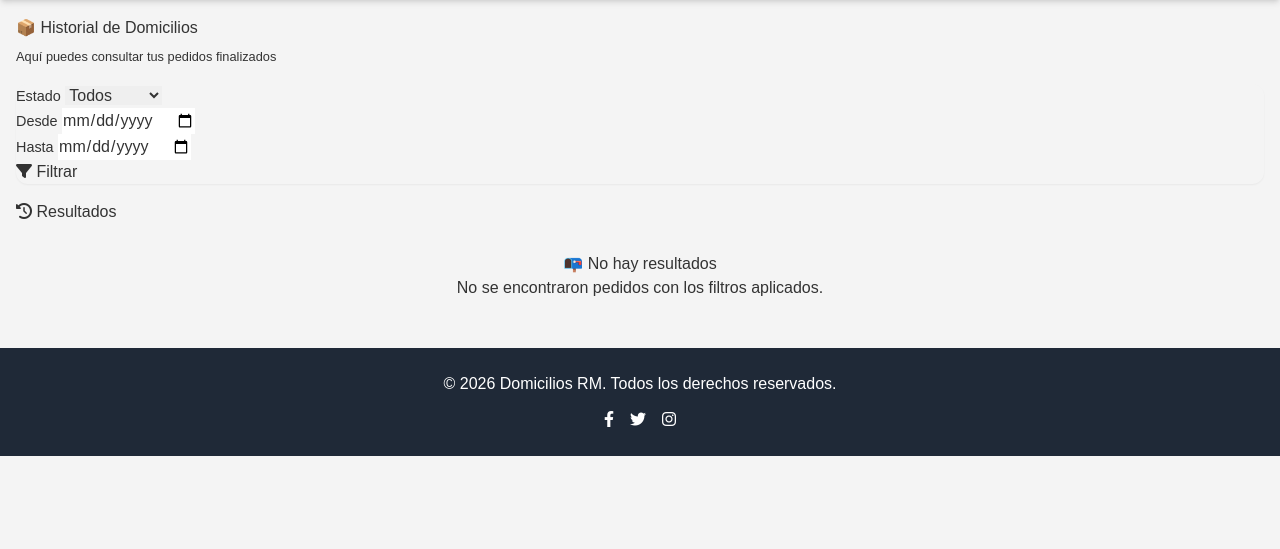
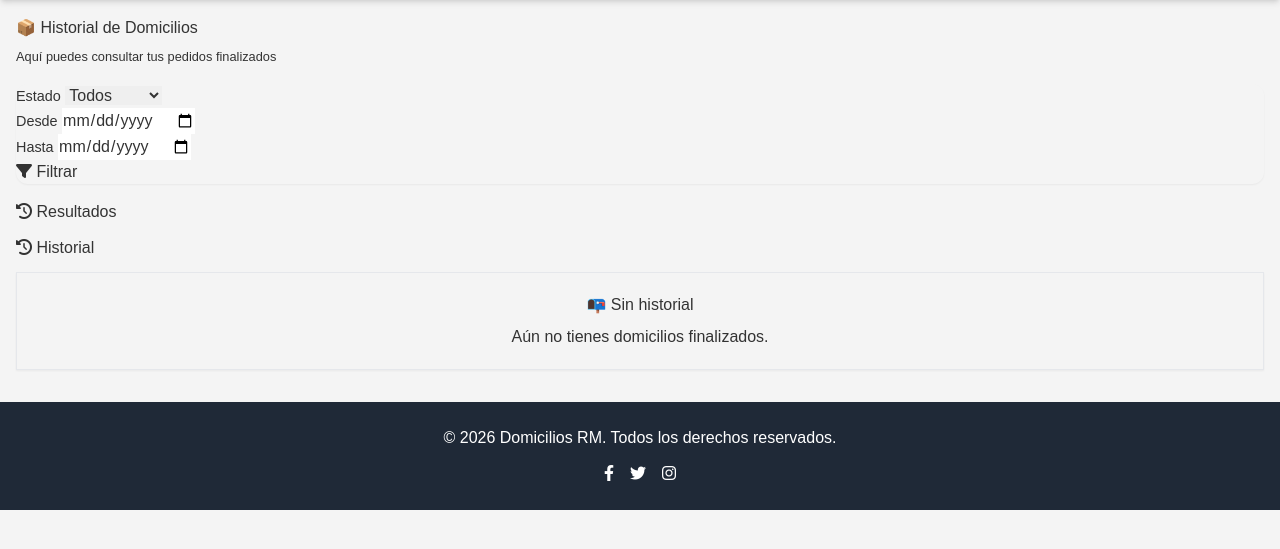
Before and after one commit to Neiro77/domiciliosrmyopal, a Python web app: template templates/driver/my_orders.html in a window 1280 px wide. Shown: the part 72-621 px from the top of the page. Run offline with Jinja, Linux system fonts and the light colour scheme; the template is opened without the code that fills it, so the values that code supplies are empty; some libraries are stand-ins or nearby versions.

Commit message:
Ajuste vista historial driver 02

```diff
--- a/templates/driver/my_orders.html
+++ b/templates/driver/my_orders.html
@@ -54,78 +54,80 @@
         <i class="fas fa-history me-1"></i> Resultados
     </h3>
 
+
+	<h3 class="mb-3">
+		<i class="fas fa-history me-1"></i> Historial
+	</h3>
+
 	{% if orders %}
 	<div class="row">
 		{% for order in orders %}
 		<div class="col-md-6 col-lg-4 mb-4">
-                <div class="card h-100 shadow-sm border-start border-success border-4">
+			<div class="card h-100 shadow border-0 rounded-4">
+
 				<div class="card-body d-flex flex-column">
 
-                        <!-- Encabezado -->
-                        <div class="d-flex justify-content-between align-items-center mb-2">
-                            <span class="fw-bold">Pedido #{{ order.id }}</span>
+					<!-- Header -->
+					<div class="d-flex justify-content-between align-items-center mb-3">
+						<span class="fw-bold fs-5">
+							Pedido #{{ order.id }}
+						</span>
 
-                            {% if order.status == 'entregado' %}
-                                <span class="badge bg-success">
-                                    <i class="fas fa-check-circle me-1"></i> Entregado
+						{% if order.status in ['entregado','finalizado'] %}
+							<span class="badge bg-success px-3 py-2">
+								<i class="fas fa-check-circle me-1"></i> Finalizado
 							</span>
 						{% elif order.status == 'cancelado' %}
-                                <span class="badge bg-danger">
+							<span class="badge bg-danger px-3 py-2">
 								<i class="fas fa-times-circle me-1"></i> Cancelado
-                                </span>
-                            {% else %}
-                                <span class="badge bg-secondary">
-                                    {{ order.status }}
 							</span>
 						{% endif %}
 					</div>
 
 					<!-- Fecha -->
-                        <div class="mb-2 text-muted small">
+					<div class="text-muted small mb-2">
 						<i class="fas fa-clock me-1"></i>
 						{{ order.order_date.strftime('%d %b %Y %I:%M %p') }}
 					</div>
 
-                        <!-- Tipo de servicio -->
-                        <p class="mb-1">
-                            <i class="fas fa-layer-group me-1"></i>
-                            <b>Tipo:</b>
+					<!-- Tipo Servicio -->
+					<div class="mb-2">
 						<span class="badge bg-primary">
 							{{ order.service.name }}
 						</span>
-                        </p>
+					</div>
 
 					<!-- Cliente -->
 					<p class="mb-1">
-                            <i class="fas fa-user me-1"></i>
-                            <b>Cliente:</b>
+						<i class="fas fa-user me-1 text-secondary"></i>
 						{{ order.user.customer_profile.first_name }}
 					</p>
 
 					<!-- Dirección -->
-                        <p class="mb-2">
-                            <i class="fas fa-map-marker-alt me-1"></i>
-                            <b>Dirección:</b>
+					<p class="mb-3">
+						<i class="fas fa-map-marker-alt me-1 text-danger"></i>
 						{{ order.delivery_address }}
 					</p>
 
 					<!-- Total -->
-                        <div class="mt-auto pt-3 border-top d-flex justify-content-between align-items-center">
-                            <span class="fw-bold text-success">
+					<div class="mt-auto pt-3 border-top d-flex justify-content-between">
+						<span class="text-muted">Ganancia</span>
+						<span class="fw-bold text-success fs-5">
 							${{ "%.2f"|format(order.total_amount) }}
 						</span>
-                            <span class="small text-muted">Total</span>
+					</div>
+
 				</div>
 
 			</div>
 		</div>
-            </div>
 		{% endfor %}
 	</div>
+
 	{% else %}
-        <div class="alert alert-info text-center py-4">
-            <h5>📭 No hay resultados</h5>
-            <p>No se encontraron pedidos con los filtros aplicados.</p>
+	<div class="alert alert-light border text-center py-5 shadow-sm rounded-4">
+		<h5 class="mb-2">📭 Sin historial</h5>
+		<p class="text-muted">Aún no tienes domicilios finalizados.</p>
 	</div>
 	{% endif %}
 
```
Also changed, not shown: driver_routes.py (+21 -18 lines). Lines whose indentation alone changed are shown as unchanged.
